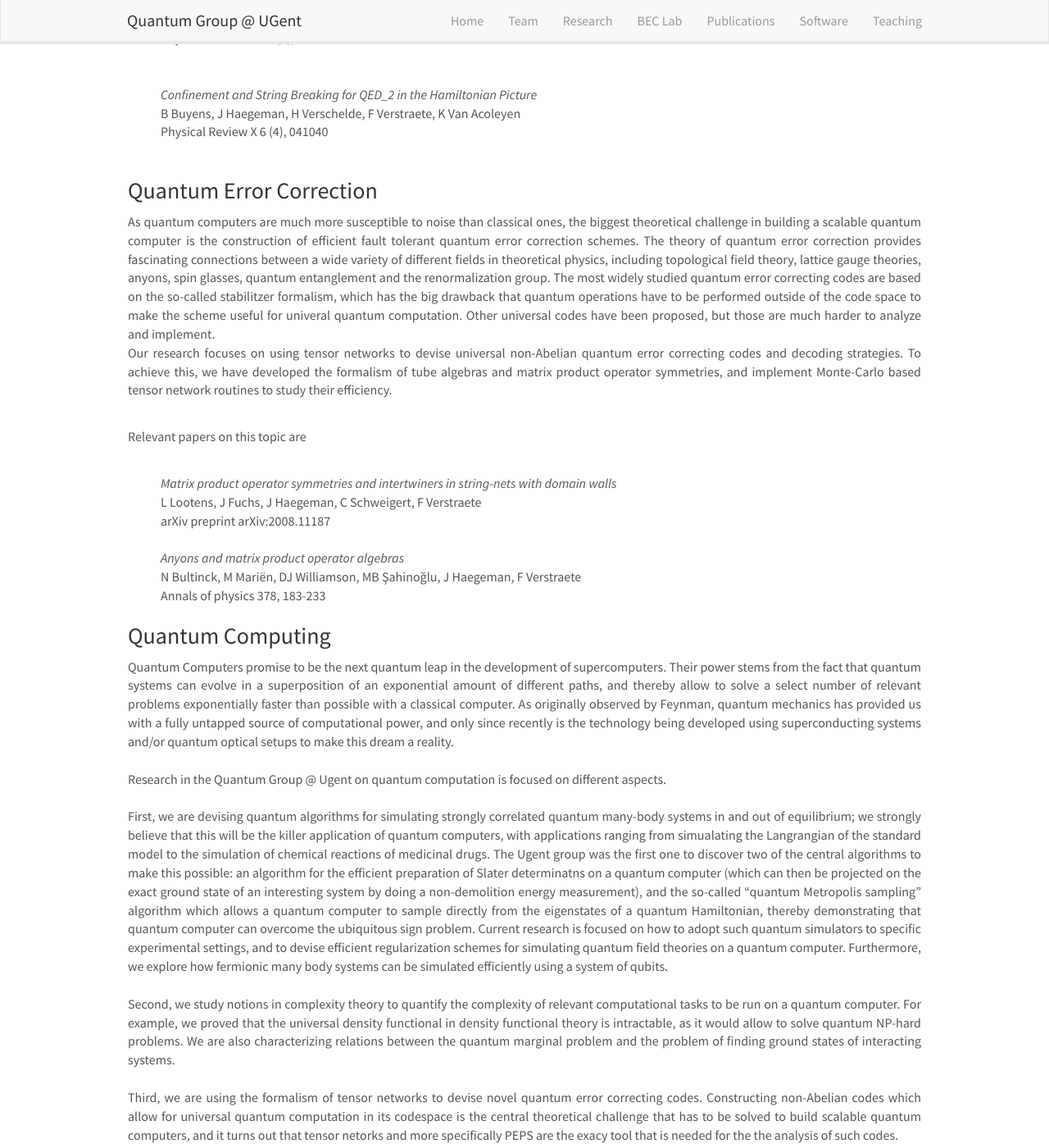
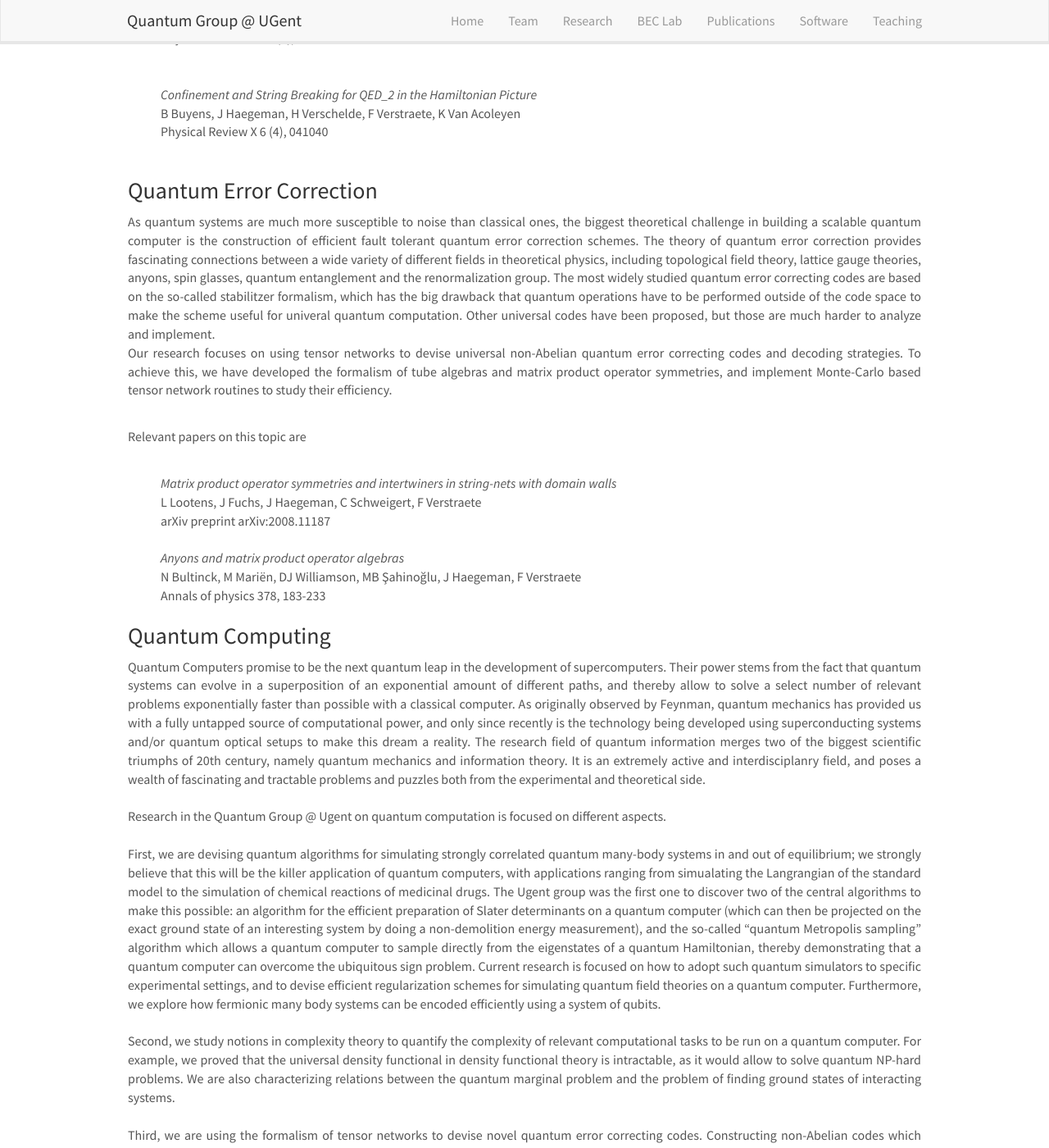
Before and after one commit to quantumghent/quantumghent.github.io, a Jekyll site: the page built from _pages/research.md, in a window 1280 px wide and 1400 px high, scrolled down 2689 px. Shown: the whole window at 82% size. Built offline with Jekyll 4.4.1, drawn with Linux system fonts in a browser that asks for light colours; nearby versions of some CDN libraries; some of the changed text lies outside the part shown.

Commit message:
Update research.md

```diff
--- a/_pages/research.md
+++ b/_pages/research.md
@@ -117,7 +117,7 @@
 
 <p style="text-align:justify">
 
-As quantum computers are much more susceptible to noise than classical ones, the biggest theoretical challenge in building a scalable quantum computer is the construction of efficient fault tolerant quantum error correction schemes. The theory of quantum error correction provides fascinating connections between a wide variety of different fields in theoretical physics, including topological field theory, lattice gauge theories, anyons, spin glasses, quantum entanglement and the renormalization group. The most widely studied quantum error correcting codes are based on the so-called stabilitzer formalism, which has the big drawback that quantum operations have to be performed outside of the code space to make the scheme useful for univeral quantum computation. Other universal codes have been proposed, but those are much harder to analyze and implement. <br>
+As quantum systems are much more susceptible to noise than classical ones, the biggest theoretical challenge in building a scalable quantum computer is the construction of efficient fault tolerant quantum error correction schemes. The theory of quantum error correction provides fascinating connections between a wide variety of different fields in theoretical physics, including topological field theory, lattice gauge theories, anyons, spin glasses, quantum entanglement and the renormalization group. The most widely studied quantum error correcting codes are based on the so-called stabilitzer formalism, which has the big drawback that quantum operations have to be performed outside of the code space to make the scheme useful for univeral quantum computation. Other universal codes have been proposed, but those are much harder to analyze and implement. <br>
 
 Our research focuses on using tensor networks to devise universal non-Abelian quantum error correcting codes and decoding strategies. To achieve this, we have developed the formalism of tube algebras and matrix product operator symmetries, and implement Monte-Carlo based tensor network routines to study their efficiency. <br> <br>
 
@@ -140,14 +140,14 @@
 ### Quantum Computing
 <p style="text-align:justify">
 
-Quantum Computers promise to be the next quantum leap in the development of supercomputers. Their power stems from the fact that quantum systems can evolve in a superposition of an exponential amount of different paths, and thereby allow to solve a select number of relevant problems exponentially faster than possible with a classical computer. As originally observed by Feynman, quantum mechanics has provided us with a fully untapped source of computational power, and only since recently is the technology being developed using superconducting systems and/or quantum optical setups to make this dream a reality.  <br> <br>
+Quantum Computers promise to be the next quantum leap in the development of supercomputers. Their power stems from the fact that quantum systems can evolve in a superposition of an exponential amount of different paths, and thereby allow to solve a select number of relevant problems exponentially faster than possible with a classical computer. As originally observed by Feynman, quantum mechanics has provided us with a fully untapped source of computational power, and only since recently is the technology being developed using superconducting systems and/or quantum optical setups to make this dream a reality. The research field of quantum information merges two of the biggest scientific triumphs of 20th century, namely quantum mechanics and information theory. It is an extremely active and interdisciplanry field, and poses a wealth of fascinating and tractable problems and puzzles both from the experimental and theoretical side.  <br> <br>
 
 Research in the Quantum Group @ Ugent on quantum computation is focused on  different aspects. <br> <br>
 
-First, we are devising quantum algorithms for simulating strongly correlated quantum many-body systems in and out of equilibrium; we strongly believe that this will be the killer application of quantum computers, with applications ranging from simualating the Langrangian of the standard model to the simulation of chemical reactions of medicinal drugs. The Ugent group was the first one to discover two of the central algorithms to make this possible: an algorithm for the efficient preparation of Slater determinatns on a quantum computer (which can then be projected on the exact  ground state of an interesting system by doing a non-demolition energy measurement), and the so-called "quantum Metropolis sampling" algorithm which allows a quantum computer to sample directly from the eigenstates of a quantum Hamiltonian, thereby demonstrating that quantum computer can overcome the ubiquitous sign problem. Current research is focused on how to adopt such quantum simulators to specific experimental settings, and to devise efficient regularization schemes for simulating quantum field theories on a quantum computer. Furthermore, we explore how fermionic many body systems can be simulated efficiently using a system of qubits. <br> <br>
+First, we are devising quantum algorithms for simulating strongly correlated quantum many-body systems in and out of equilibrium; we strongly believe that this will be the killer application of quantum computers, with applications ranging from simualating the Langrangian of the standard model to the simulation of chemical reactions of medicinal drugs. The Ugent group was the first one to discover two of the central algorithms to make this possible: an algorithm for the efficient preparation of Slater determinants on a quantum computer (which can then be projected on the exact  ground state of an interesting system by doing a non-demolition energy measurement), and the so-called "quantum Metropolis sampling" algorithm which allows a quantum computer to sample directly from the eigenstates of a quantum Hamiltonian, thereby demonstrating that a quantum computer can overcome the ubiquitous sign problem. Current research is focused on how to adopt such quantum simulators to specific experimental settings, and to devise efficient regularization schemes for simulating quantum field theories on a quantum computer. Furthermore, we explore how fermionic many body systems can be encoded efficiently using a system of qubits. <br> <br>
 Second, we study notions in complexity theory to quantify the complexity of relevant computational tasks to be run on a quantum computer. For example, we proved that the universal density functional in density functional theory is intractable, as it would allow to solve quantum NP-hard problems. We are also characterizing relations between the quantum marginal problem and the problem of finding ground states of interacting systems. <br> <br>
-Third, we are using the formalism of tensor networks to devise novel quantum error correcting codes. Constructing non-Abelian codes which allow for universal quantum computation in its codespace is the central theoretical challenge that has to be solved to build scalable quantum computers, and it turns out that tensor netorks and more specifically PEPS are the exacy tool that is needed for the the analysis of such codes. <br> <br>
-Fourth, a new type of statisitics is needed to analyse quantum experiments. We have introduced several quantum statistical tests for achieving this, such as the quantum chi-squared test, and have solved central problems in the field of quantum hypothesis testing, wherre we derived the quantum Chernoff and Hoefdding bounds. <br> <br>
+Third, we are using the formalism of tensor networks to devise novel quantum error correcting codes. Constructing non-Abelian codes which allow for universal quantum computation in its codespace is the central theoretical challenge that has to be solved to build scalable quantum computers, and it turns out that tensor networks and more specifically PEPS provide the perfect tool that is needed for the the analysis of such codes. <br> <br>
+Fourth, a new type of statisitics is needed to analyse quantum experiments. We have introduced several key quantum statistical tests for achieving this, such as the quantum chi-squared test, and have solved central problems in the field of quantum hypothesis testing, wherre we derived the quantum Chernoff and Hoefdding bounds. <br> <br>
 Fifth, the Quantum Group @ Ugent was the first to prove the equivalence of the measurment based quantum computation formalism to the standard quantum circuit model using a nontrivial mapping to tensor networks. Furthermore, our theoretical research on dissipative quantum computation led to a paradigm shift into the way we look at decoherence and invigorated a large worldwide experimental effort to implement dissipative protocols.<br><br>
 
 </p>
```
